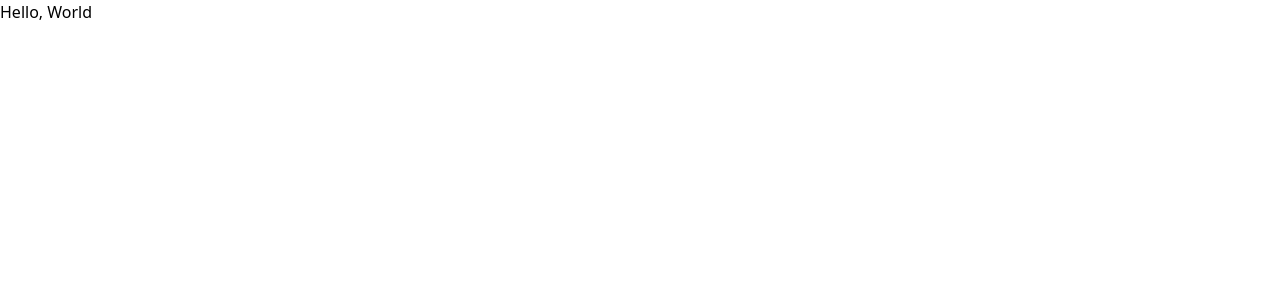
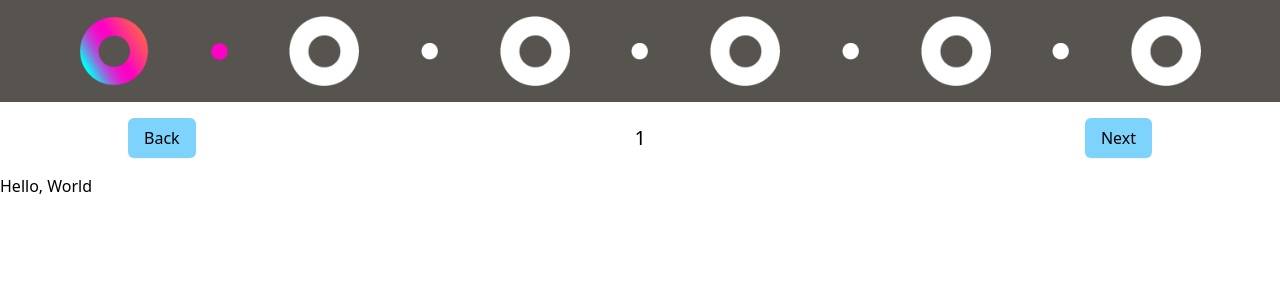
Before and after one commit to nut1414/svacmai.top, a Next.js app: page / in a window 1280 px wide. Shown: the top 300 px of the page. Built offline with nearby package versions, Linux system fonts and the light colour scheme.

Commit message:
feat: add navbar circle function

```diff
--- a/pages/index.tsx
+++ b/pages/index.tsx
@@ -5,6 +5,7 @@ import NavBar from '@components/NavBar';
 const Home:FC = () => {
 return (
     <div>
+      <NavBar />
       <p>Hello, World</p>
     </div>
   )
```
Also changed, not shown: components/NavBar.tsx (+6 -3 lines).
